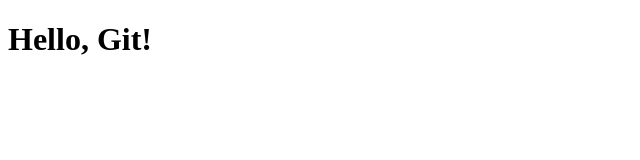
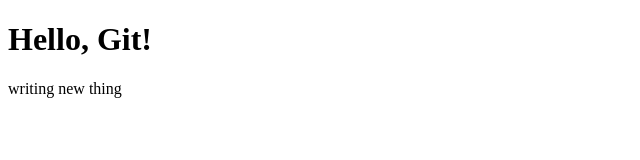
Before and after one commit to AlanaWuWAD/gitexercise, a plain HTML site: page index.html in a window 1280 px wide. Shown: the whole page, without its empty margins (0-640 px from the left). Drawn offline with Linux system fonts and the light colour scheme.

```diff
--- a/index.html
+++ b/index.html
@@ -7,5 +7,6 @@
 </head>
 <body>
 	<h1>Hello, Git!</h1>
+	<p>writing new thing</p>
 </body>
 </html>
```
